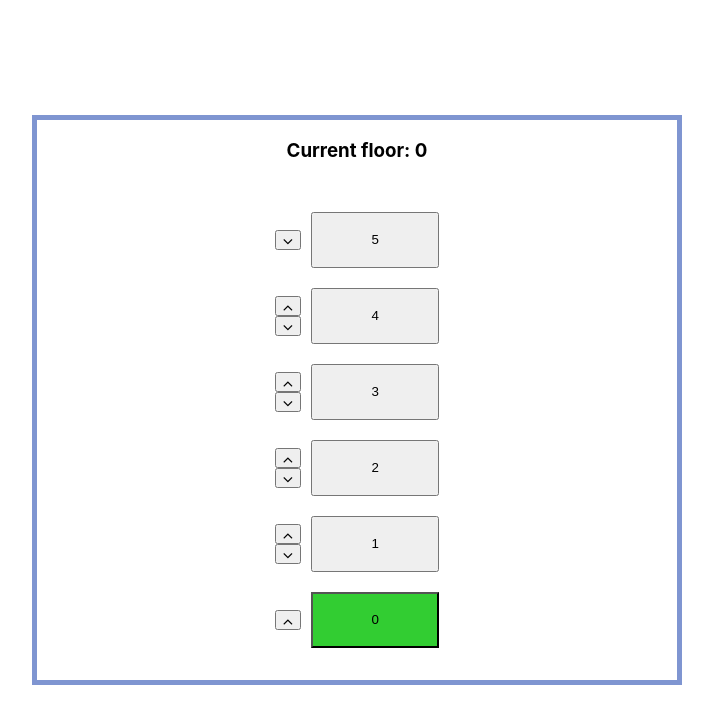
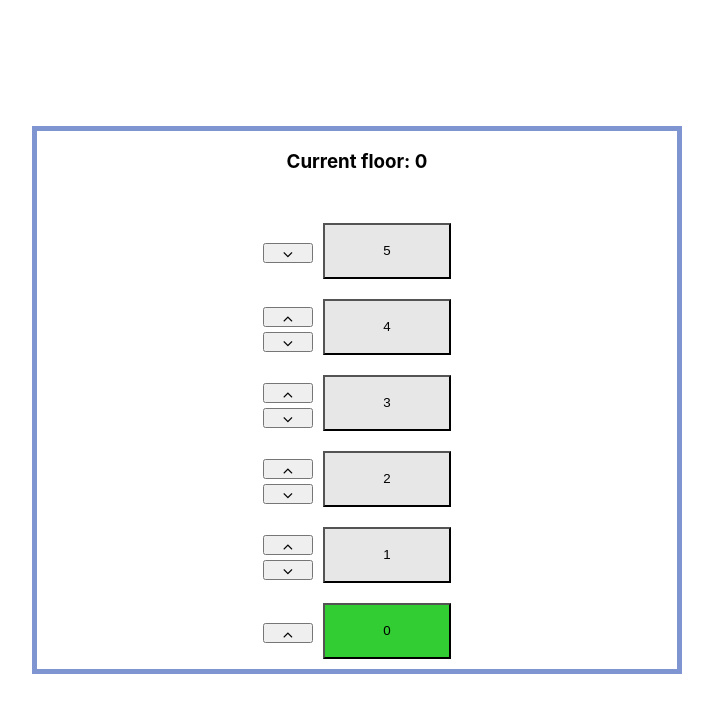
Before and after one commit to TaulantSela/elevator-system, a React (Create React App) app: page / in a window 1280 px wide. Shown: the top 724 px of the page, without its empty margins (283-996 px from the left). Built offline with nearby package versions, Linux system fonts and the light colour scheme.

Commit message:
Update App.css

```diff
--- a/src/App.css
+++ b/src/App.css
@@ -5,9 +5,9 @@
     height: 100vh;
 }
 
+
 .elevator {
     border: 5px solid #7F95D1;
-  height: 70vh;
     min-width: 50vw;
 }
 
@@ -21,9 +21,21 @@
     justify-content: space-evenly;
 }
 
-.test{
+.insidePanel {
+    display: flex;
+    flex-direction: row;
+    margin: 2px;
+}
+
+.insideButton {
+    margin: 2px;
+}
+
+.test {
     margin-right: 10px;
     height: 20px;
+    width: 50px;
+    margin-top: 5px;
 }
 
 .floors {
@@ -39,18 +51,12 @@
     margin-bottom: 10px;
     width: 10vw;
     height: 7vh;
+    background-color: #e7e7e7;
+    text-align: center;
 }
 
 .currentFloor {
     background-color: limegreen;
-}
-
-.tempFloor {
-  background-color: orange;
-}
-
-.clicked {
-  border: 2px solid #FF82A9;
 }
 
 .up-down {
```
Lines whose indentation alone changed are shown as unchanged.
